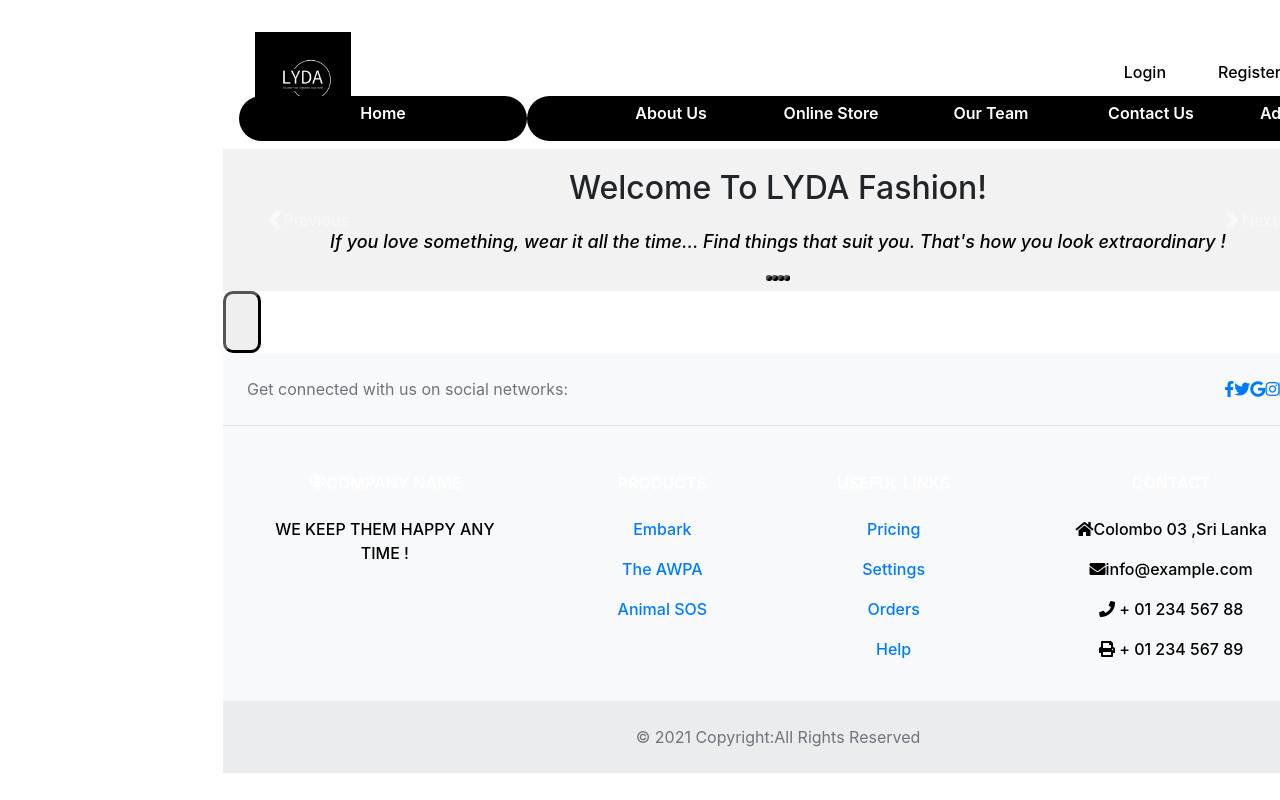
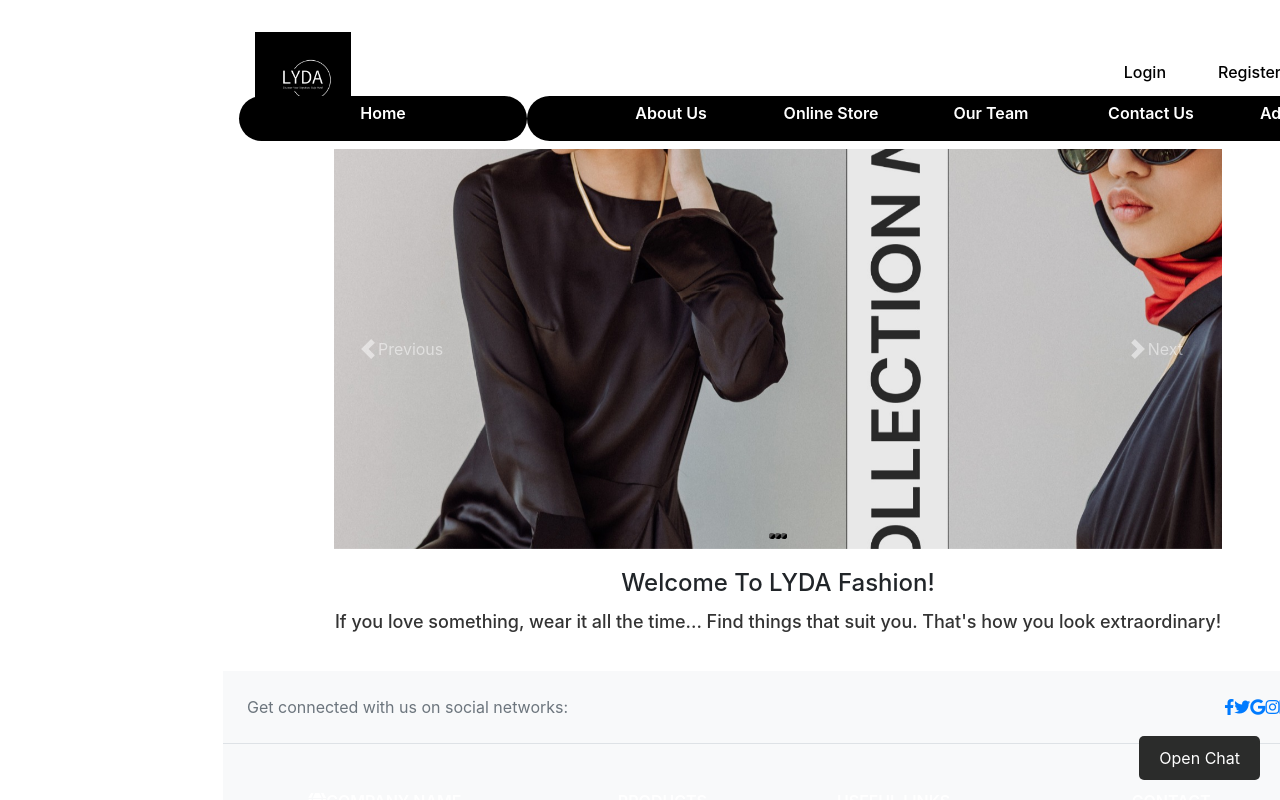
Before and after one commit to it21374838/ITPM_148_FashionRetail, a React (Create React App) app in the folder Project1/myapp/: page / in a window 1280 px wide. Shown: the top 800 px of the page. Built offline with nearby package versions, Linux system fonts and the light colour scheme.

Commit message:
Added Chatbotpopup.css,Landing.css to enhance the ui/ux.and modified chat bot with user friendly

```diff
--- a/Project1/myapp/package.json
+++ b/Project1/myapp/package.json
@@ -5,6 +5,7 @@
   "dependencies": {
     "@emotion/react": "^11.11.4",
     "@emotion/styled": "^11.11.5",
+    "@google/generative-ai": "^0.9.0",
     "@mui/material": "^5.15.16",
     "@paypal/react-paypal-js": "^7.8.3",
     "@react-google-maps/api": "^2.19.3",
--- /dev/null
+++ b/Project1/myapp/src/components/CSS/ChatbotPopup.css
@@ -0,0 +1,97 @@
+/* Chatbot Popup Styling */
+
+.chatbot-popup {
+    position: fixed;
+    bottom: 20px;
+    right: 20px;
+    z-index: 1000;
+  }
+
+  .chatbot-toggle-button {
+    background-color: #2b2c2b; /* Change button background color to green */
+    color: white;
+    border: none;
+    padding: 10px 20px;
+    cursor: pointer;
+    border-radius: 5px;
+  }
+
+  .chatbot-toggle-button.open {
+    background-color: #ccc; /* Change button background color to gray when chat is open */
+  }
+
+  .chatbot-window {
+    background-color: #f0f0f0; /* Change window background color to light gray */
+    border: 1px solid #ccc;
+    border-radius: 10px;
+    box-shadow: 0 4px 8px rgba(0, 0, 0, 0.1);
+    padding: 20px;
+    width: 300px;
+  }
+
+  .chatbot-header {
+    display: flex;
+    justify-content: space-between;
+    align-items: center;
+    margin-bottom: 10px;
+  }
+
+  .chatbot-title {
+    margin: 0;
+    font-size: 18px;
+  }
+
+  .chatbot-close-button {
+    background: none;
+    border: 1px solid #ccc; /* Add border around close button */
+    color: #888;
+    cursor: pointer;
+    font-size: 18px;
+    padding: 8px 16px; /* Increase padding for better clickability */
+    border-radius: 5px;
+  }
+
+  .chatbot-messages {
+    max-height: 300px;
+    overflow-y: auto;
+    margin-bottom: 10px;
+  }
+
+  .chat-message {
+    margin-bottom: 10px;
+    padding: 5px 10px;
+    border-radius: 5px;
+  }
+
+  .chat-message.user {
+    background-color: #007bff;
+    color: white;
+  }
+
+  .chat-message.bot {
+    background-color: #fff; /* Change bot message background color to white */
+    color: #333; /* Change bot message text color to dark gray */
+  }
+
+  .chatbot-input {
+    display: flex;
+    border-top: 1px solid #ccc; /* Add border at the top of input field */
+    padding-top: 10px; /* Add padding at the top of input field */
+  }
+
+  .chatbot-input input[type="text"] {
+    flex: 1;
+    border: 1px solid #ccc; /* Add border around input field */
+    border-radius: 5px;
+    padding: 8px; /* Increase padding for better appearance */
+    margin-right: 10px; /* Add margin between input field and send button */
+  }
+
+  .chatbot-input button {
+    background-color: #007bff; /* Change send button background color to blue */
+    color: white;
+    border: none;
+    padding: 8px 16px; /* Increase padding for better clickability */
+    border-radius: 5px;
+    cursor: pointer;
+  }
--- /dev/null
+++ b/Project1/myapp/src/components/CSS/Landing.css
@@ -0,0 +1,35 @@
+.landing-container {
+    display: flex;
+    flex-direction: column;
+    align-items: center;
+  }
+
+  .landing-carousel {
+    width: 80%;
+    margin-bottom: 20px;
+  }
+
+  .carousel-image img {
+    max-height: 400px;
+    object-fit: cover;
+  }
+
+  .chatbot-container {
+    width: 80%;
+    max-width: 600px; /* Limit the chatbot popup width */
+  }
+
+  .welcome-message {
+    text-align: center;
+    margin-bottom: 20px;
+  }
+
+  .welcome-message h2 {
+    font-size: 24px;
+    margin-bottom: 10px;
+  }
+
+  .welcome-message p {
+    font-size: 18px;
+    color: #333;
+  }
--- a/Project1/myapp/src/components/ChatBot.js
+++ b/Project1/myapp/src/components/ChatBot.js
@@ -1,9 +1,9 @@
 import React, { useState, useEffect } from 'react';
 import { GoogleGenerativeAI, HarmCategory, HarmBlockThreshold } from '@google/generative-ai';
+import "../components/CSS/ChatbotPopup.css"
 
 const MODEL_NAME = 'gemini-1.0-pro-001';
 const API_KEY = 'AIzaSyBrMUcJ3ygJar7RJvjegkAjIIm1n41LcoM';// API Key eka danna
-
 const ChatbotPopup = () => {
   const [isOpen, setIsOpen] = useState(false);
   const [messages, setMessages] = useState([]);
@@ -34,9 +34,7 @@ const ChatbotPopup = () => {
 
   const handleSendMessage = async () => {
     if (inputValue.trim() && genAI && model) {
-      // Clear the input field
       setInputValue('');
-
       setMessages([...messages, { sender: 'user', text: inputValue }]);
       setIsThinking(true);
 
@@ -89,103 +87,55 @@ const ChatbotPopup = () => {
         setMessages([
           ...messages,
           { sender: 'user', text: inputValue },
-          { sender: 'bot', text: 'Sorry, something went wrong. Please try again.' },
+          { sender: 'bot', text: 'Sorry, I encountered an error. Please try again.' },
         ]);
       }
 
       setIsThinking(false);
-
     }
-
   };
 
-
-
   return (
-    <div className="fixed bottom-4 right-4">
+    <div className={`chatbot-popup ${isOpen ? 'open' : ''}`}>
       <button
         onClick={toggleChatbot}
-        className="bg-indigo-600 text-white rounded-full p-3 hover:bg-indigo-700 transition-colors duration-300"
+        className="chatbot-toggle-button"
       >
-        <svg
-          className="w-6 h-6"
-          fill="none"
-          stroke="currentColor"
-          viewBox="0 0 24 24"
-          xmlns="http://www.w3.org/2000/svg"
-        >
-          <path
-            strokeLinecap="round"
-            strokeLinejoin="round"
-            strokeWidth={2}
-            d="M8 12h.01M12 12h.01M16 12h.01M21 12a9 9 0 11-18 0 9 9 0 0118 0z"
-          />
-        </svg>
+        {isOpen ? 'Close Chat' : 'Open Chat'}
       </button>
 
       {isOpen && (
-        <div className="fixed bottom-16 right-4 bg-white rounded-lg shadow-lg p-6 max-w-md">
-          <div className="flex justify-between items-center mb-4">
-            <h2 className="text-lg font-bold">Chatbot</h2>
+        <div className="chatbot-window">
+          <div className="chatbot-header">
+            <h2 className="chatbot-title">Chatbot</h2>
             <button
               onClick={toggleChatbot}
-              className="text-gray-500 hover:text-gray-700"
+              className="chatbot-close-button"
             >
-              <svg
-                className="w-6 h-6"
-                fill="none"
-                stroke="currentColor"
-                viewBox="0 0 24 24"
-                xmlns="http://www.w3.org/2000/svg"
-              >
-                <path
-                  strokeLinecap="round"
-                  strokeLinejoin="round"
-                  strokeWidth={2}
-                  d="M6 18L18 6M6 6l12 12"
-                />
-              </svg>
+              Close
             </button>
           </div>
-          <div className="bg-gray-100 rounded-lg p-4 max-h-96 overflow-y-auto">
+
+          <div className="chatbot-messages">
             {messages.map((message, index) => (
               <div
                 key={index}
-                className={`flex ${
-                  message.sender === 'user' ? 'justify-end' : 'justify-start'
-                } mb-2`}
-              >
-                <div
-                  className={`rounded-lg px-4 py-2 max-w-xs ${
-                    message.sender === 'user'
-                      ? 'bg-indigo-600 text-white'
-                      : 'bg-gray-300 text-gray-800'
-                  }`}
+                className={`chat-message ${message.sender}`}
               >
                 {message.text}
               </div>
+            ))}
+            {isThinking && <div className="loading-indicator">Thinking...</div>}
           </div>
-            ))}
-            {isThinking && (
-                <div class="flex gap-2">
-                <span className="loading loading-dots loading-sm"></span>
-                </div>
-            )}
-          </div>
-          <div className="mt-4 flex">
+
+          <div className="chatbot-input">
             <input
               type="text"
               placeholder="Type your message..."
               value={inputValue}
               onChange={handleInputChange}
-              className="w-full border border-gray-300 rounded-lg py-2 px-4 focus:outline-none focus:ring-2 focus:ring-indigo-600"
             />
-            <button
-              onClick={handleSendMessage}
-              className="ml-2 bg-indigo-600 text-white rounded-lg px-4 py-2 hover:bg-indigo-700 transition-colors duration-300"
-            >
-              Send
-            </button>
+            <button onClick={handleSendMessage}>Send</button>
           </div>
         </div>
       )}
--- a/Project1/myapp/src/components/Landing.js
+++ b/Project1/myapp/src/components/Landing.js
@@ -1,6 +1,7 @@
 import React, { Component } from 'react';
 import Carousel from 'react-bootstrap/Carousel';
-import ChatbotPopup from "./ChatBot"
+import ChatbotPopup from "./ChatBot";
+import "../components/CSS/Landing.css"// Imported CSS file
 
 class Landing extends Component {
   constructor(props) {
@@ -20,43 +21,47 @@ class Landing extends Component {
   render() {
     const { isParagraphVisible } = this.state;
     return (
-      <><Carousel>
-        <div style={{ backgroundColor: '#f2f2f2', padding: '20px' }}>
-          <h2 style={{ textAlign: 'center', marginBottom: '20px' }}>Welcome To LYDA Fashion!</h2>
-          {isParagraphVisible && (
-            <p style={{ textAlign: 'center', fontSize: '18px', color: 'black', fontStyle: 'italic' }}>
-              If you love something, wear it all the time... Find things that suit you. That's how you look extraordinary !
-            </p>
-          )}
-        </div>
-
+      <div className="landing-container">
+        <Carousel className="landing-carousel">
           <Carousel.Item>
+            <div className="carousel-image">
               <img
                 className="d-block w-100"
                 src="../img/Homepage1.jpeg"
                 alt="First slide" />
-
+            </div>
           </Carousel.Item>
           <Carousel.Item>
+            <div className="carousel-image">
               <img
                 className="d-block w-100"
                 src="../img/Homepage2.jpeg"
                 alt="Second slide" />
-
+            </div>
           </Carousel.Item>
           <Carousel.Item>
+            <div className="carousel-image">
               <img
                 className="d-block w-100"
                 src="../img/Homepage3.jpeg"
                 alt="Third slide" />
+            </div>
+          </Carousel.Item>
+        </Carousel>
 
-        </Carousel.Item>
+        <div className="chatbot-container">
+          <ChatbotPopup />
+        </div>
 
-      </Carousel><div>
-          <ChatbotPopup />
-        </div></>
-
-
+        <div className="welcome-message">
+          <h2>Welcome To LYDA Fashion!</h2>
+          {isParagraphVisible && (
+            <p>
+              If you love something, wear it all the time... Find things that suit you. That's how you look extraordinary!
+            </p>
+          )}
+        </div>
+      </div>
     );
   }
 }
```
Also changed, not shown: 1 other file (tests, documents, lock files or other folders). Lines whose indentation alone changed are shown as unchanged.
